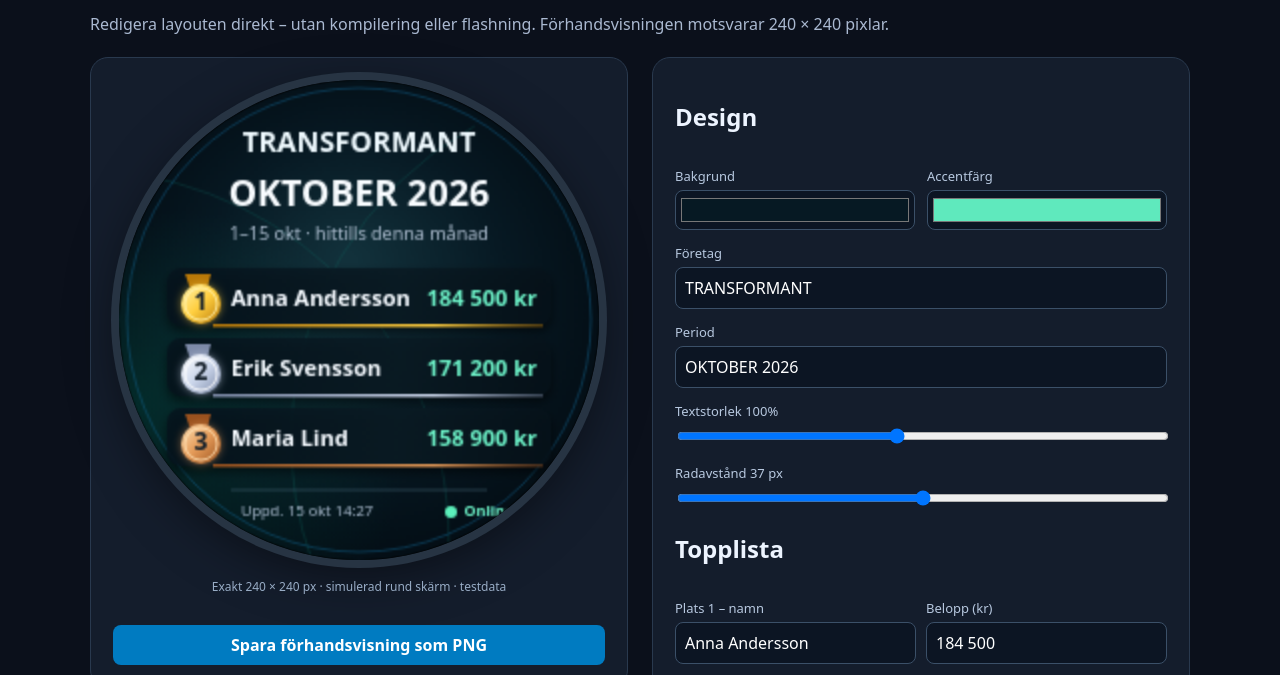
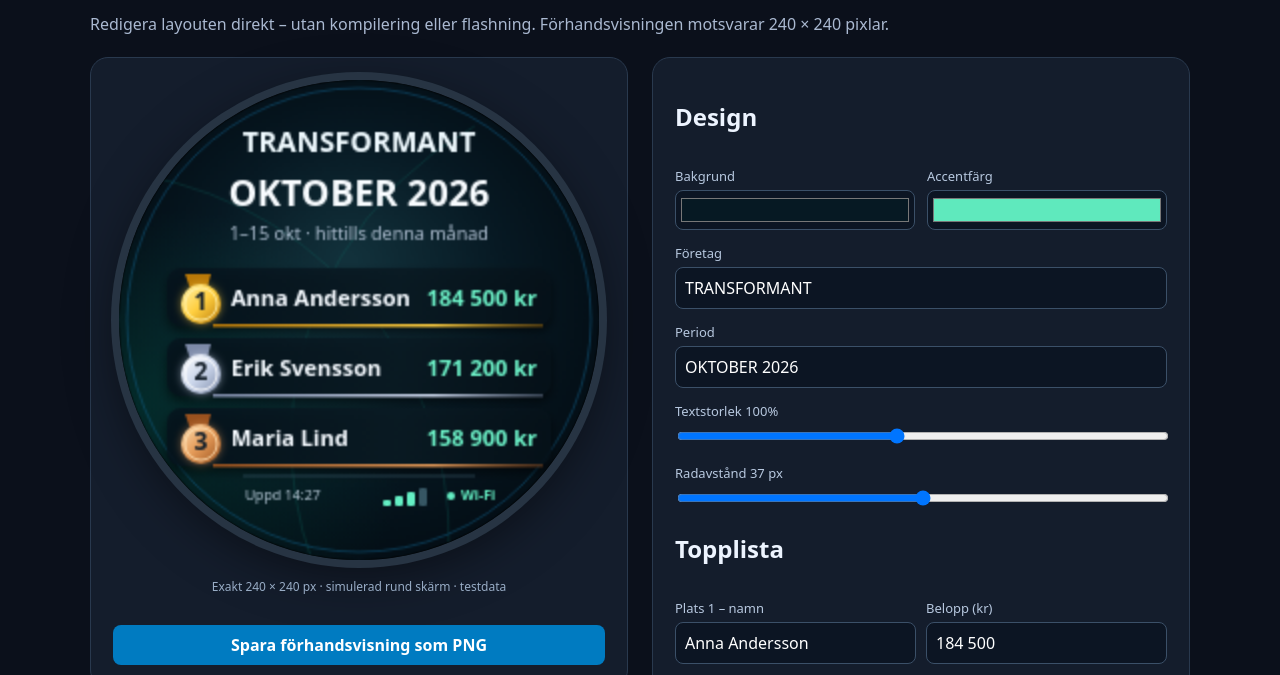
Before and after one commit to petersentobias/Transformant-Top3-ESP32, a plain HTML site: page simulator/index.html in a window 1280 px wide. Shown: the part 70-745 px from the top of the page. Drawn offline with Linux system fonts and the light colour scheme.

Commit message:
fix: safe footer layout and Wi-Fi signal strength bars

```diff
--- a/simulator/index.html
+++ b/simulator/index.html
@@ -41,10 +41,13 @@ function draw(){
    ctx.textBaseline='middle';ctx.textAlign='left';let sz=11*sc;ctx.font='700 '+sz+'px system-ui';while(ctx.measureText(name).width>92&&sz>7){sz-=.5;ctx.font='700 '+sz+'px system-ui'}ctx.fillStyle='#f5faff';ctx.fillText(name,x+32,y+16);
    ctx.textAlign='right';sz=11*sc;ctx.font='800 '+sz+'px system-ui';while(ctx.measureText(amount).width>77&&sz>7){sz-=.5;ctx.font='800 '+sz+'px system-ui'}ctx.fillStyle='#6cf1c7';ctx.fillText(amount,x+w-7,y+16);
  }
- ctx.strokeStyle='#44657999';ctx.beginPath();ctx.moveTo(56,205);ctx.lineTo(184,205);ctx.stroke();
- textFit('Uppd. 15 okt 14:27',94,216,106,7.5,'#a9bacd','500');
- ctx.fillStyle='#5cf0bb';ctx.beginPath();ctx.arc(166,216,3,0,Math.PI*2);ctx.fill();
- textFit('Online',185,216,35,7.5,'#6cf1c7','600');
+ // Footer stays within circular safe bounds (at y=207 available half-width is ~72px).
+ ctx.strokeStyle='#44657999';ctx.beginPath();ctx.moveTo(62,198);ctx.lineTo(178,198);ctx.stroke();
+ ctx.textBaseline='middle';ctx.textAlign='left';ctx.font='500 7px system-ui,sans-serif';ctx.fillStyle='#b9cbd9';ctx.fillText('Uppd 14:27',63,208);
+ // Wi-Fi RSSI bars: illustrative 3/4 strength in the simulator.
+ const levels=[3,5,7,9];for(let j=0;j<4;j++){ctx.fillStyle=j<3?'#64efc4':'#365663';ctx.beginPath();ctx.roundRect(132+j*6,213-levels[j],4,levels[j],1);ctx.fill();}
+ ctx.fillStyle='#64efc4';ctx.beginPath();ctx.arc(166,208,2,0,Math.PI*2);ctx.fill();
+ ctx.textAlign='left';ctx.font='600 7px system-ui,sans-serif';ctx.fillText('Wi-Fi',171,208);
  ctx.restore();
 }
 document.querySelectorAll('input').forEach(e=>e.addEventListener('input',()=>{$('scaleValue').textContent=$('scale').value+'%';$('spacingValue').textContent=$('spacing').value+' px';draw()}));$('png').onclick=()=>{const a=document.createElement('a');a.download='transformant-top3-preview.png';a.href=canvas.toDataURL('image/png');a.click()};$('export').onclick=()=>navigator.clipboard.writeText(JSON.stringify(state(),null,2)).then(()=>{$('export').textContent='Kopierat!';setTimeout(()=>$('export').textContent='Kopiera designinställningar (JSON)',1600)});draw();
```
